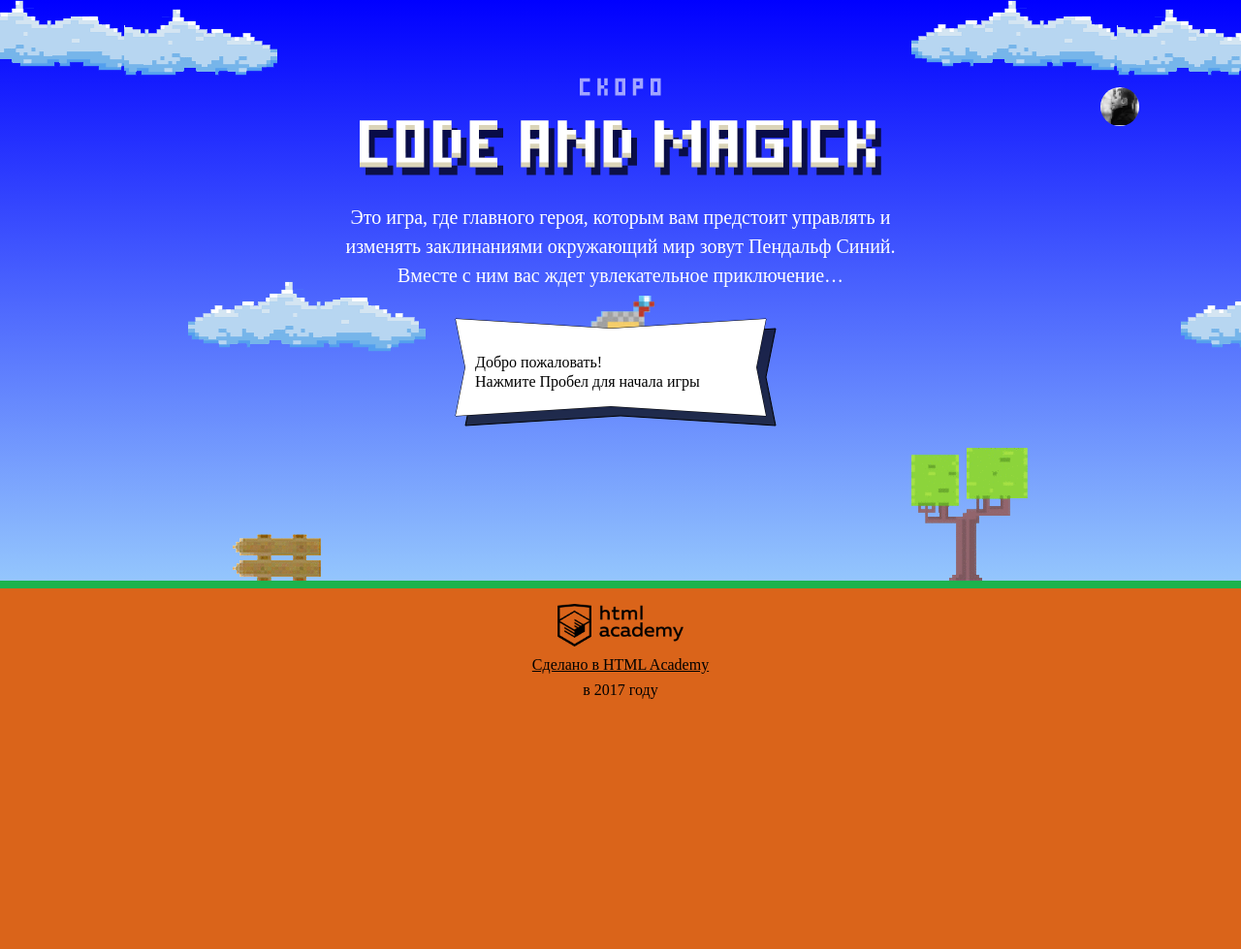
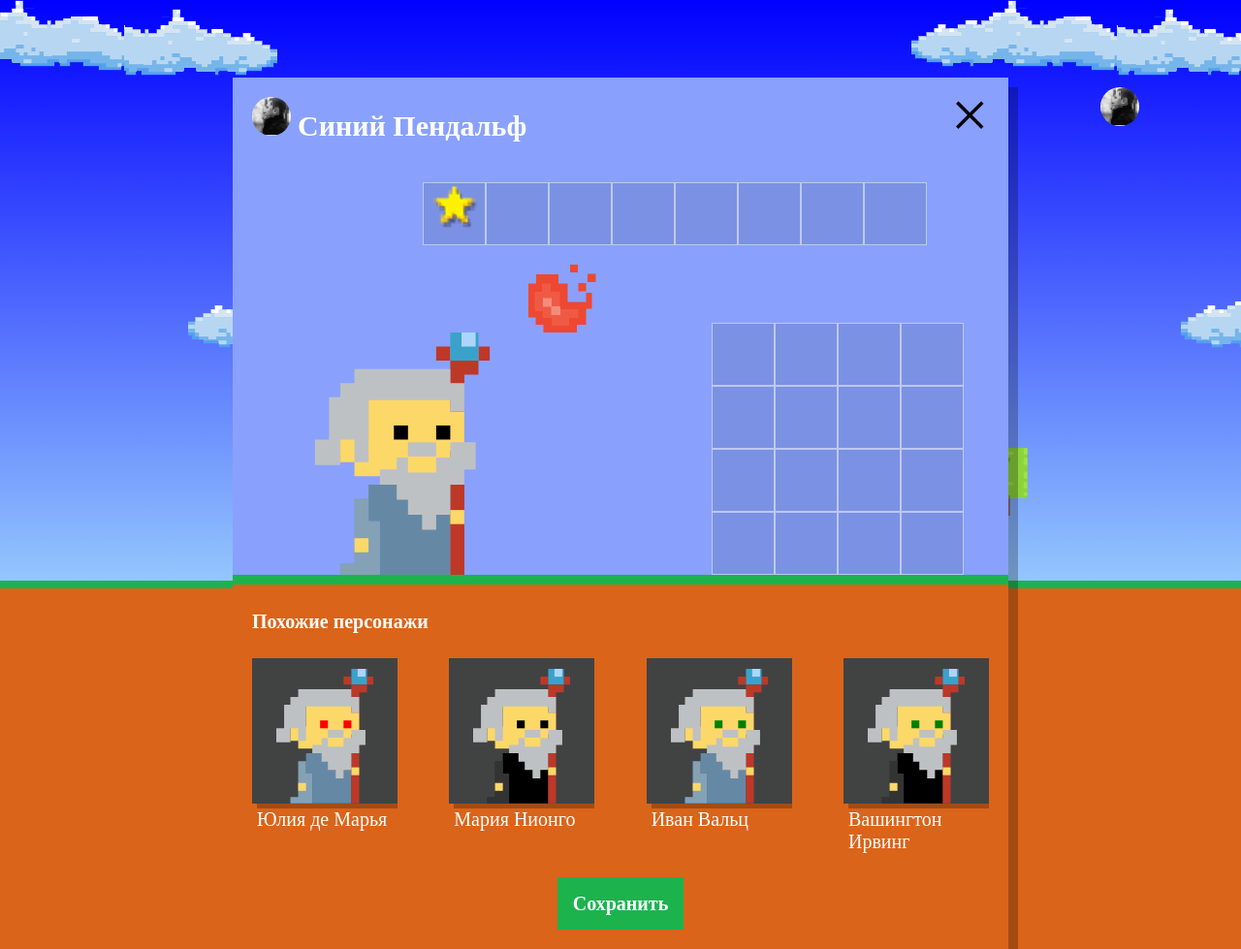
Before and after one commit to Slavenzka/272763-code-and-magick, a website: page index.html in a window 1280 px wide. Shown: the whole page at 97% size. Before the commit the page ends 800 px from the top, so only its background shows below. Drawn offline with Linux system fonts and the light colour scheme; a web font is replaced by a local one.

Commit message:
Добавил в экран setup информацию о похожих волшебниках

```diff
--- a/index.html
+++ b/index.html
@@ -198,6 +198,7 @@
     return 1 * height / 3 - getWizardHeight();
   };
 </script>
+<script src="js/setup.js"></script>
 <script src="js/stat.js"></script>
 <script src="js/game.js"></script>
 
--- /dev/null
+++ b/js/setup.js
@@ -0,0 +1,58 @@
+'use strict'
+
+var ARRAY_NAME = ['Иван', 'Хуан Себастьян', 'Мария', 'Кристоф', 'Виктор', 'Юлия', 'Люпита', 'Вашингтон'];
+
+var ARRAY_FAMILY = ['де Марья', 'Верон', 'Мирабелла', 'Вальц', 'Онопко', 'Топольницкая', 'Нионго', 'Ирвинг'];
+
+var ARRAY_COLOR_COAT = ['rgb(101, 137, 164)', 'rgb(241, 43, 107)', 'rgb(146, 100, 161)', 'rgb(56, 159, 117)', 'rgb(215, 210, 55)', 'rgb(0, 0, 0)'];
+
+var ARRAY_COLOR_EYES = ['black', 'red', 'blue', 'yellow', 'green'];
+
+var wizardsNumber = 4;
+
+var wizardsList = [];
+
+var setupWindow = document.querySelector('.setup');
+
+var similarList = setupWindow.querySelector('.setup-similar-list');
+
+var template = document.querySelector('#similar-wizard-template').content.querySelector('.setup-similar-item');
+
+
+var getRandomElement = function (inputArray) {
+  return Math.floor(Math.random() * inputArray.length);
+};
+
+var fillEmptyObject = function (inputArray, size, wizardName, familyName, colorCoat, colorEyes) {
+  for (var i = 0; i < size; i++) {
+    inputArray[i] = {
+      name: wizardName[getRandomElement(wizardName)] + ' ' + familyName[getRandomElement(familyName)],
+      coatColor: colorCoat[getRandomElement(colorCoat)],
+      eyesColor: colorEyes[getRandomElement(colorEyes)]
+    };
+  }
+  return inputArray;
+};
+
+var renderWizard = function (wizardsArray) {
+  var element = template.cloneNode(true);
+
+  element.querySelector('.setup-similar-label').textContent = wizardsArray[i].name;
+  element.querySelector('.wizard-coat').style = 'fill: ' + wizardsArray[i].coatColor;
+  element.querySelector('.wizard-eyes').style = 'fill: ' + wizardsArray[i].eyesColor;
+
+  return element;
+};
+
+
+var wizards = fillEmptyObject(wizardsList, wizardsNumber, ARRAY_NAME, ARRAY_FAMILY, ARRAY_COLOR_COAT, ARRAY_COLOR_EYES);
+
+var fragment = document.createDocumentFragment();
+for (var i = 0; i < wizardsNumber; i++) {
+  fragment.appendChild(renderWizard(wizards));
+}
+
+similarList.appendChild(fragment);
+
+setupWindow.classList.remove('hidden');
+setupWindow.querySelector('.setup-similar').classList.remove('hidden');
```
